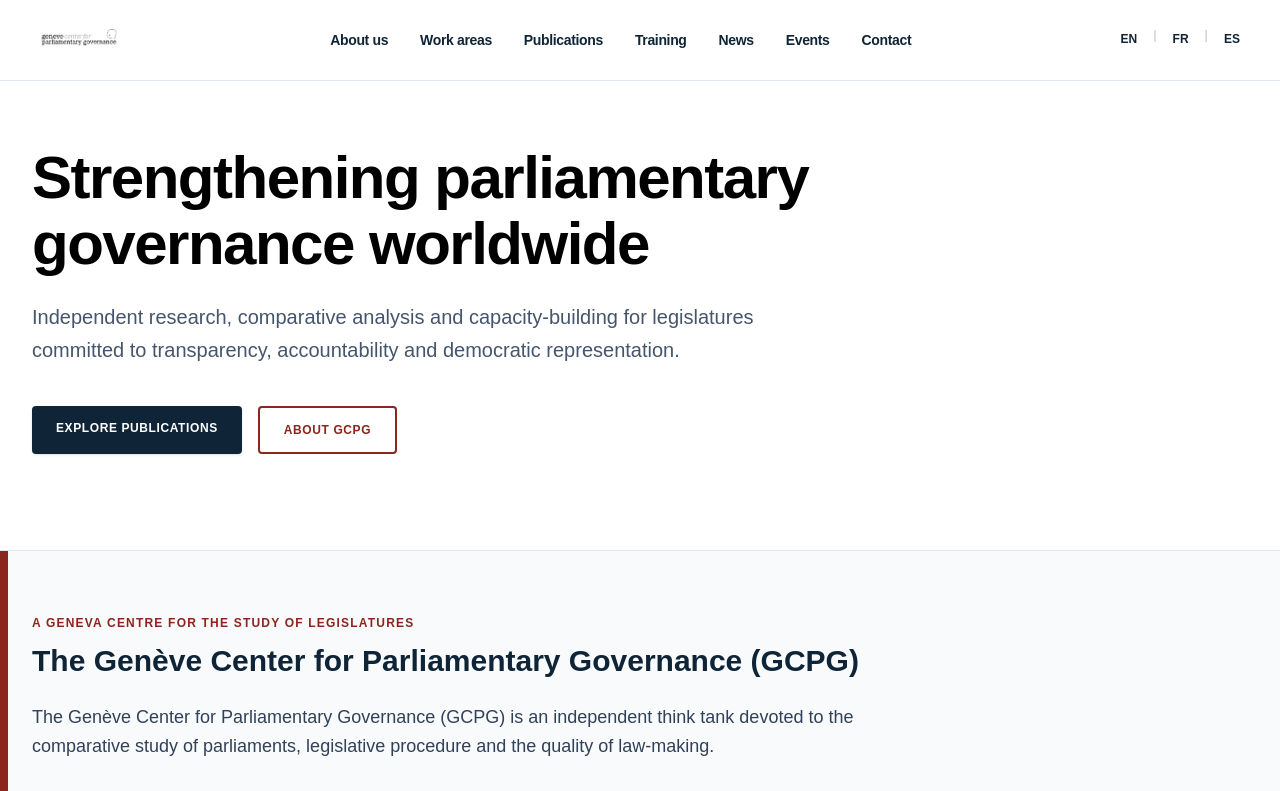
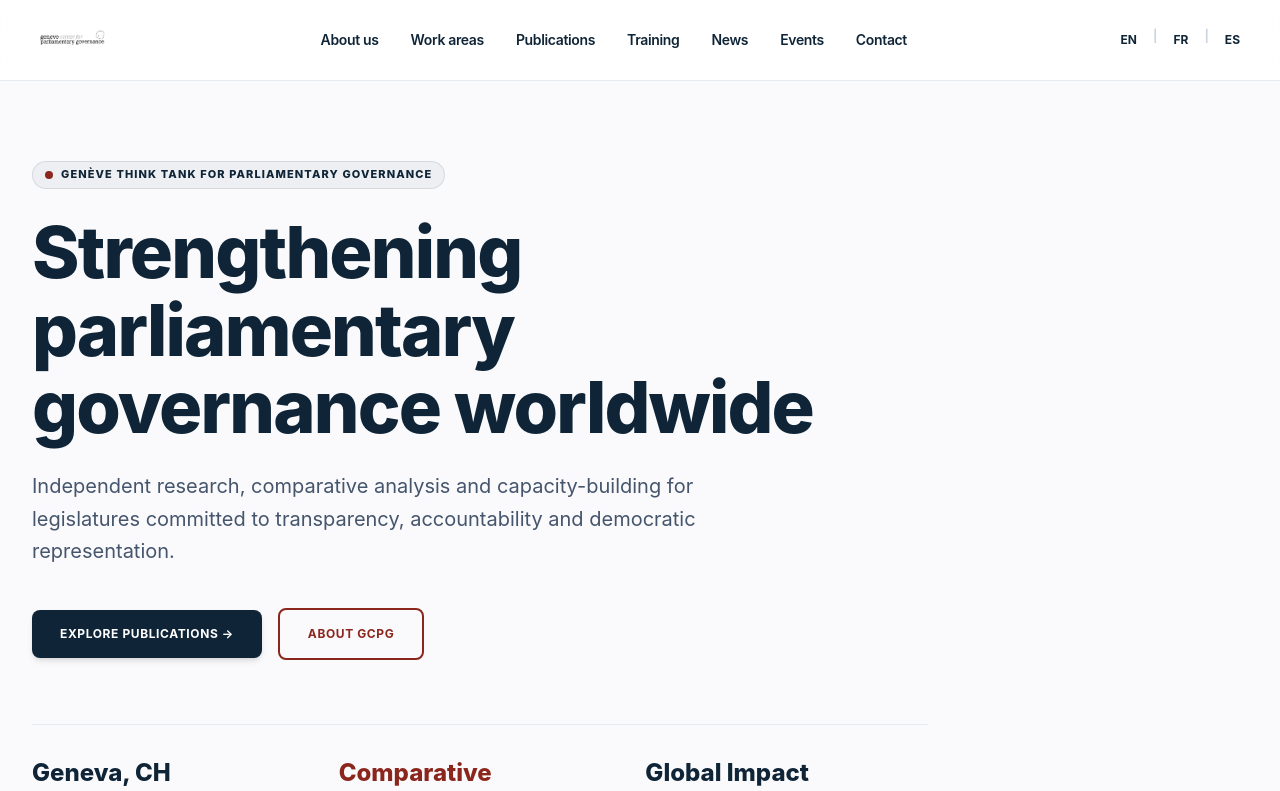
Before and after one commit to Adelasantos12/thintank_Parl, a Next.js app: page /en in a window 1280 px wide. Shown: the top 791 px of the page. Built offline with nearby package versions, Linux system fonts and the light colour scheme.

Commit message:
Elevate GCPG design with Apple-inspired aesthetics and color accents
Co-authored-by: Adelasantos12 <223716343+Adelasantos12@users.noreply.github.com>

```diff
--- a/src/app/[locale]/page.tsx
+++ b/src/app/[locale]/page.tsx
@@ -37,27 +37,49 @@ export default function HomePage() {
   return (
     <div className="space-y-24 py-12 sm:py-16">
       {/* 1. HERO SECTION */}
-      <section className="max-w-7xl mx-auto px-4 sm:px-6 lg:px-8">
+      <section className="max-w-7xl mx-auto px-4 sm:px-6 lg:px-8 pt-4">
         <div className="max-w-4xl">
-          <h1 className="text-4xl sm:text-5xl md:text-6xl font-heading font-extrabold tracking-tight text-black mb-6 leading-[1.1]">
+          <div className="inline-flex items-center gap-2 px-3 py-1 rounded-full bg-[#0F2537]/5 border border-[#0F2537]/10 mb-6">
+            <span className="w-2 h-2 rounded-full bg-[#8B261D] animate-pulse"></span>
+            <span className="text-[11px] font-extrabold uppercase tracking-widest text-[#0F2537]">
+              Genève Think Tank for Parliamentary Governance
+            </span>
+          </div>
+          <h1 className="text-4xl sm:text-5xl md:text-6xl lg:text-7xl font-heading font-extrabold tracking-tight text-[#0F2537] mb-6 leading-[1.08]">
             Strengthening parliamentary governance worldwide
           </h1>
           <p className="text-lg sm:text-xl text-slate-600 font-sans font-normal leading-relaxed mb-10 max-w-3xl">
             Independent research, comparative analysis and capacity-building for legislatures committed to transparency, accountability and democratic representation.
           </p>
-          <div className="flex flex-wrap gap-4">
+          <div className="flex flex-wrap items-center gap-4 mb-16">
             <Link
               href="/publications"
-              className="px-6 py-3.5 bg-[#0F2537] text-white text-xs font-bold uppercase tracking-wider rounded shadow-sm hover:bg-[#1A3650] transition-all"
+              className="px-7 py-4 bg-[#0F2537] text-white text-xs font-bold uppercase tracking-wider rounded-lg shadow-md hover:bg-[#1A3650] hover:shadow-lg transition-all transform hover:-translate-y-0.5"
             >
-              Explore Publications
+              Explore Publications &rarr;
             </Link>
             <Link
               href="/about"
-              className="px-6 py-3.5 border-2 border-[#8B261D] text-[#8B261D] text-xs font-bold uppercase tracking-wider rounded hover:bg-[#FDF2F2] transition-all"
+              className="px-7 py-4 border-2 border-[#8B261D] text-[#8B261D] text-xs font-bold uppercase tracking-wider rounded-lg hover:bg-[#8B261D] hover:text-white transition-all transform hover:-translate-y-0.5"
             >
               About GCPG
             </Link>
+          </div>
+
+          {/* Apple-style Key Metrics Bar */}
+          <div className="grid grid-cols-1 sm:grid-cols-3 gap-6 pt-8 border-t border-slate-200/80">
+            <div>
+              <div className="text-2xl font-heading font-extrabold text-[#0F2537]">Geneva, CH</div>
+              <div className="text-xs font-semibold text-slate-500 uppercase tracking-wider mt-1">International Centre</div>
+            </div>
+            <div>
+              <div className="text-2xl font-heading font-extrabold text-[#8B261D]">Comparative</div>
+              <div className="text-xs font-semibold text-slate-500 uppercase tracking-wider mt-1">Legislative Research</div>
+            </div>
+            <div>
+              <div className="text-2xl font-heading font-extrabold text-[#0F2537]">Global Impact</div>
+              <div className="text-xs font-semibold text-slate-500 uppercase tracking-wider mt-1">Capacity Building</div>
+            </div>
           </div>
         </div>
       </section>
--- a/src/app/globals.css
+++ b/src/app/globals.css
@@ -30,7 +30,7 @@
   --color-burnt-red: #8B261D;
   --color-slate: #475569;
   --color-border-custom: #E2E8F0;
-  --color-background-custom: #F8FAFC;
+  --color-background-custom: #FAFAFC;
   --color-accent: #8B261D;
 
   --font-heading: "TT Rationalist", var(--font-inter), ui-sans-serif, system-ui, sans-serif;
@@ -41,29 +41,50 @@
 }
 
 :root {
-  --background: #FFFFFF;
-  --foreground: #000000;
+  --background: #FAFAFC;
+  --foreground: #0F172A;
 }
 
 body {
   background-color: var(--background);
   color: var(--foreground);
-  font-family: 'Montserrat', sans-serif, system-ui;
+  font-family: 'Montserrat', -apple-system, BlinkMacSystemFont, "Segoe UI", Roboto, sans-serif;
   font-size: 16px;
   line-height: 1.6;
   -webkit-font-smoothing: antialiased;
+  -moz-osx-font-smoothing: grayscale;
+}
+
+.apple-card {
+  background-color: #FFFFFF;
+  border: 1px solid rgba(226, 232, 240, 0.8);
+  border-radius: 12px;
+  transition: all 0.3s cubic-bezier(0.16, 1, 0.3, 1);
+  box-shadow: 0 1px 3px rgba(0, 0, 0, 0.02), 0 10px 25px -5px rgba(0, 0, 0, 0.02);
+}
+
+.apple-card:hover {
+  transform: translateY(-2px);
+  border-color: rgba(139, 38, 29, 0.3);
+  box-shadow: 0 12px 30px -10px rgba(15, 37, 55, 0.08);
+}
+
+.apple-glass {
+  background: rgba(255, 255, 255, 0.85);
+  backdrop-filter: blur(16px);
+  -webkit-backdrop-filter: blur(16px);
 }
 
 .modern-card {
   background-color: #FFFFFF;
   border: 1px solid #E2E8F0;
-  border-radius: 6px;
-  transition: all 0.2s ease-in-out;
+  border-radius: 10px;
+  transition: all 0.25s cubic-bezier(0.16, 1, 0.3, 1);
 }
 
 .modern-card:hover {
   border-color: #CBD5E1;
-  box-shadow: 0 4px 20px -2px rgba(0, 0, 0, 0.05);
+  box-shadow: 0 10px 30px -5px rgba(15, 37, 55, 0.06);
 }
 
 .tag-badge {
--- a/src/components/layout/Header.tsx
+++ b/src/components/layout/Header.tsx
@@ -6,17 +6,17 @@ export default function Header() {
   const t = useTranslations('Nav');
 
   return (
-    <header className="border-b border-border-custom bg-white sticky top-0 z-50">
+    <header className="border-b border-slate-200/80 apple-glass sticky top-0 z-50">
       <div className="max-w-7xl mx-auto px-4 sm:px-6 lg:px-8">
         <div className="flex justify-between items-center h-20">
           <div className="flex-shrink-0 flex items-center">
-            <Link href="/" className="flex items-center gap-3">
+            <Link href="/" className="flex items-center gap-3 group">
               <Image
                 src="/images/logo-horizontal.png"
                 alt="GCPG - Genève Center for Parliamentary Governance"
                 width={320}
                 height={70}
-                className="h-12 sm:h-14 w-auto object-contain"
+                className="h-11 sm:h-12 w-auto object-contain transition-transform duration-300 group-hover:scale-[1.02]"
                 priority
               />
             </Link>
```
